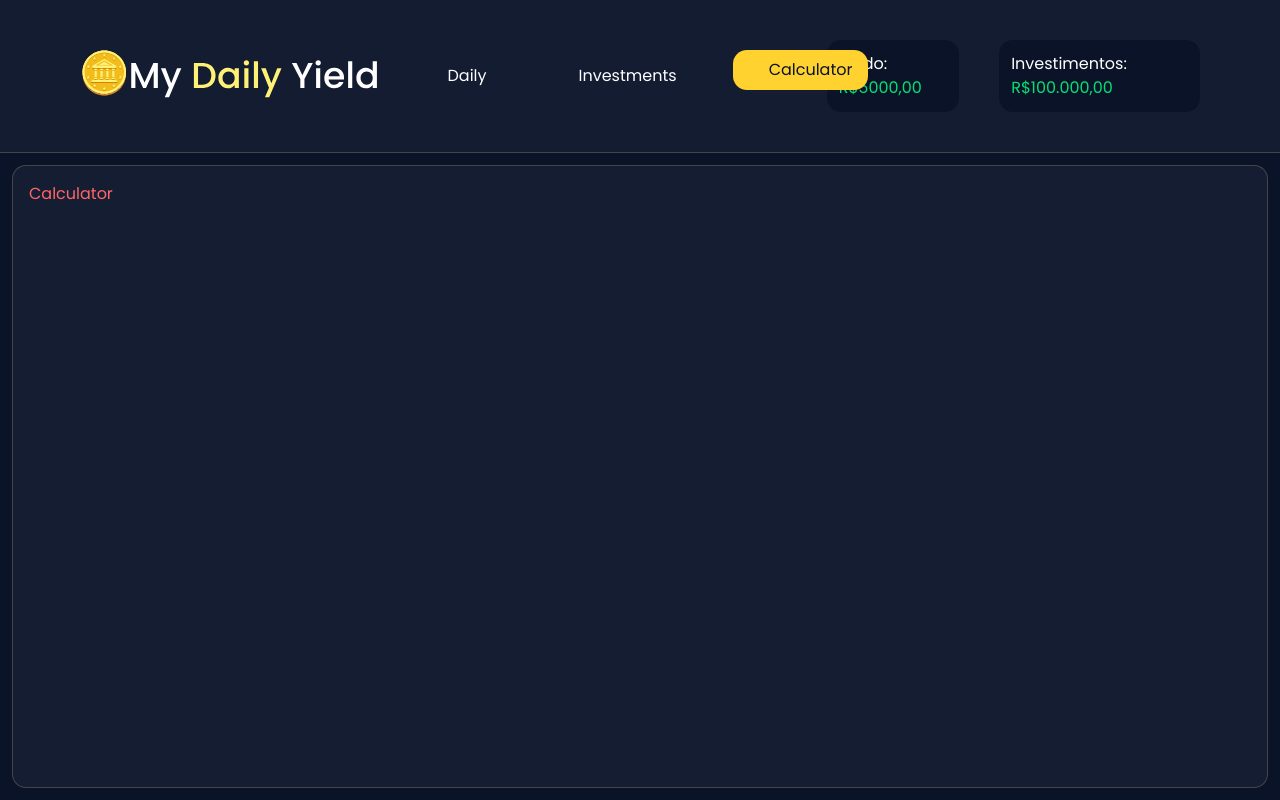
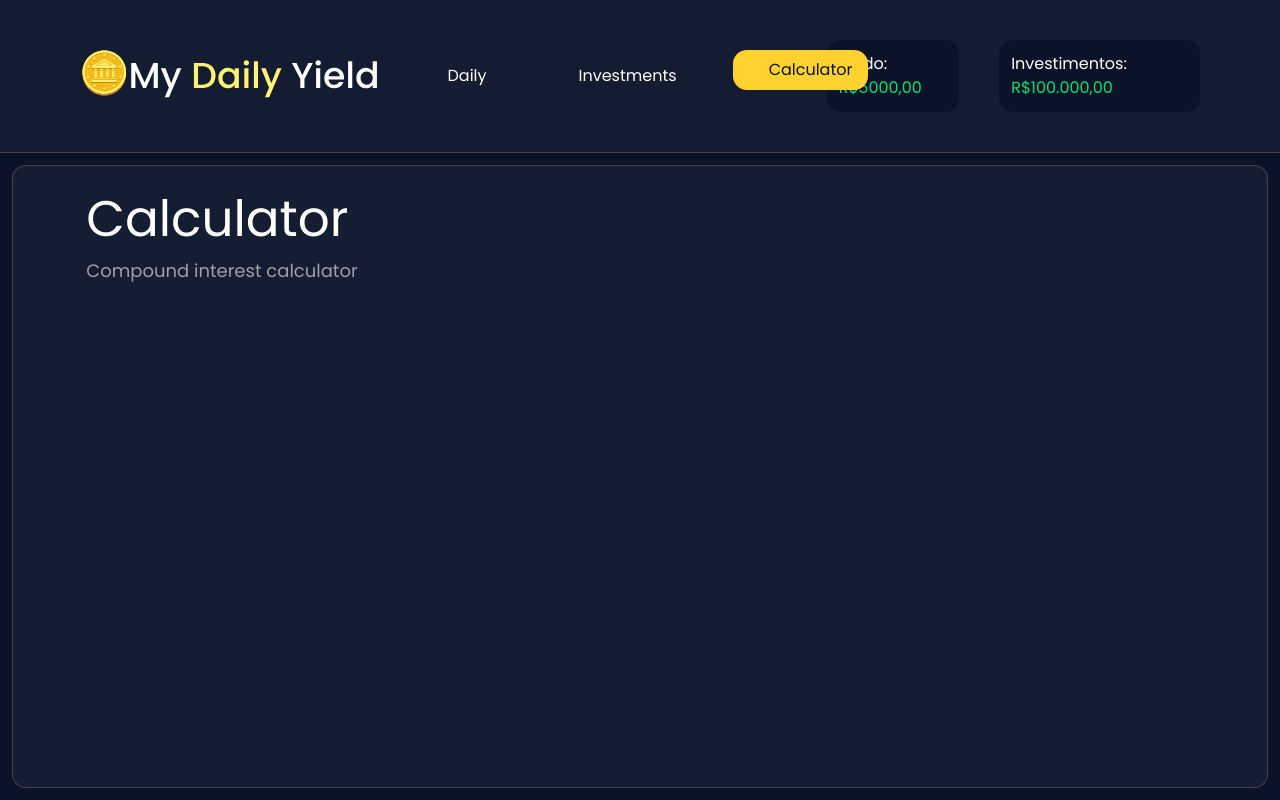
Before and after one commit to CaiqueVandervan/my-daily-yield, a Next.js app: page / in a window 1280 px wide. Both pictures are taken after a click on the button "Calculator". Built offline with nearby package versions, Linux system fonts and the light colour scheme; some icons are missing.

Commit message:
feat: starting Calculator tab structure

```diff
--- a/src/components/Calculator.tsx
+++ b/src/components/Calculator.tsx
@@ -1,8 +1,15 @@
 export default function Calculator() {
 
     return (
-        <section className="bg-[#151D33] flex-1 m-3 p-4 rounded-xl border border-amber-200/20 text-red-400">
-            Calculator
+        <section className="grid grid-cols-3 bg-[rgb(21,29,51)] flex-1 m-3 rounded-xl border border-amber-200/20 text-red-400">
+
+            <div className="grid justify-center p-4">
+                <div>
+                    <h1 className="text-[50px] text-white">Calculator</h1>
+                    <p className="text-zinc-400 text-[18px]">Compound interest calculator</p>
+                </div>
+            </div>
+
         </section>
     )
 }
```
